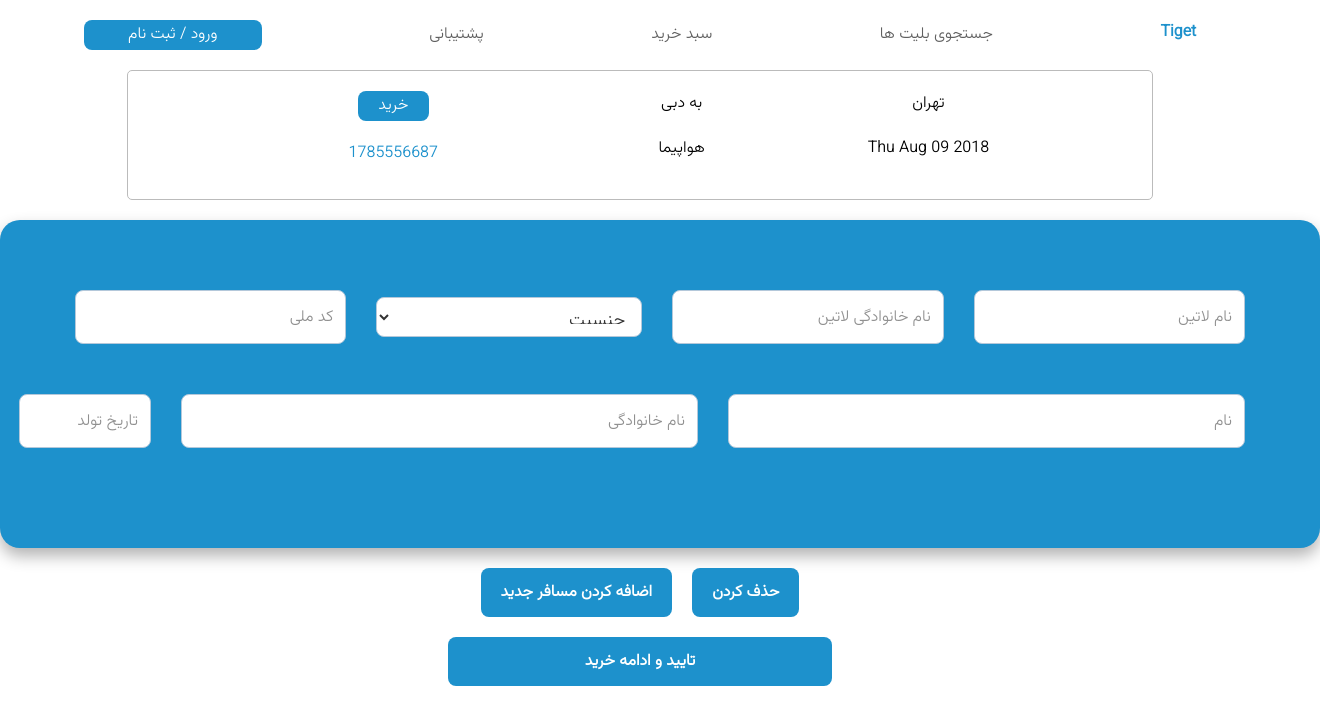
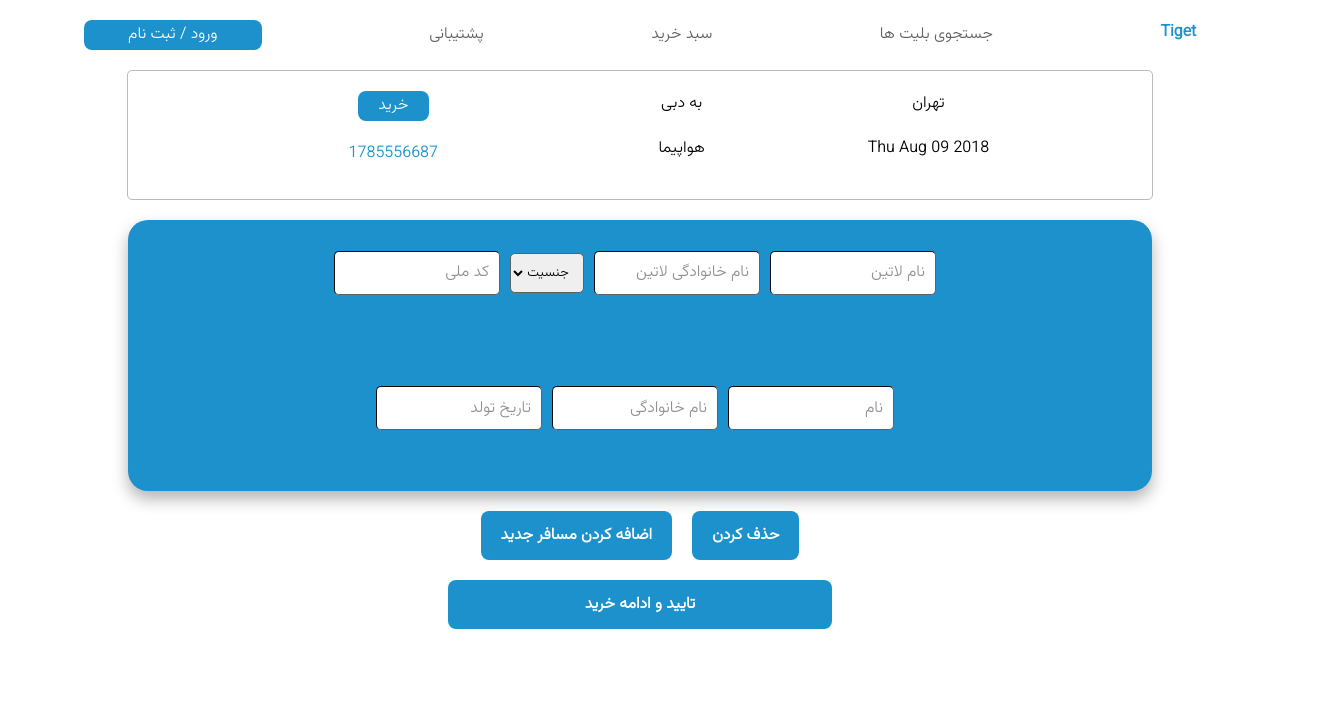
Before and after one commit to TiGet-SBU/TiGet_Frontend, a React (Create React App) app in the folder tiget-front/: page /buyPage in a window 1280 px wide. Shown: the top 724 px of the page, 1320 px wide, since content can reach past the window. Built offline with nearby package versions, Linux system fonts and the light colour scheme.

Commit message:
purchase information style changed

```diff
--- a/tiget-front/src/Components/PurchaseInformation/PurchaseInformation.css
+++ b/tiget-front/src/Components/PurchaseInformation/PurchaseInformation.css
@@ -6,28 +6,27 @@
   background-color: var(--main-color);
   border-radius: 20px;
   box-shadow: 0 8px 16px rgba(0, 0, 0, 0.3);
-  padding: 60px;
-  width: 1200px;
+  width: 80%;
   margin: 20px auto;
 }
 
 .form-row {
   display: flex;
   align-items: center;
-  margin-bottom: 30px; /* Increased spacing between rows */
+  margin-bottom: 30px;
+  justify-content: center;
 }
 
 .form-input {
-  margin: 10px 15px; /* Adjusted spacing */
-  padding: 12px;
-  line-height: 28px;
-  width: 100%;
-  border: 1px solid #b4c8da;
-  border-radius: 8px;
-  font-size: 18px;
-  font-family: "Vazirmatn", sans-serif;
-  background-color: #fff;
-  color: #333;
+  margin-top: 3%;
+  margin-bottom: 3%;
+  border-width: 1px;
+  border-color: var(--text-gray-color);
+  border-radius: 5px;
+  height: 40px;
+  font-family: 'Vazirmatn', sans-serif;
+  padding-right:10px ;
+  margin-right: 10px;
 }
 
 .form-input::placeholder {
--- a/tiget-front/src/Components/PurchaseInformation/PurchaseInformation.tsx
+++ b/tiget-front/src/Components/PurchaseInformation/PurchaseInformation.tsx
@@ -115,7 +115,7 @@ const PurchaseInformation: React.FC<{
           calendarClassName="datepicker-calendar"
           locale="fa"
         />
-        {removable && <button onClick={onRemove}>حذف کردن</button>}
+
       </div>
     </div>
   );
```
